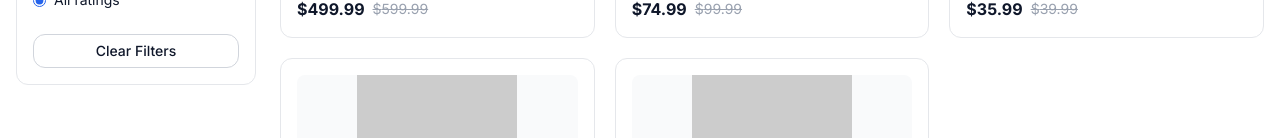
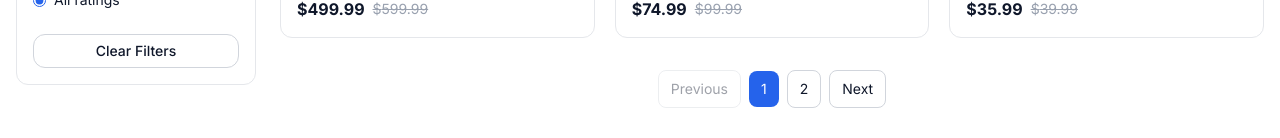
Before and after one commit to rahulk1422/ecommerce-frontend, a React (Vite) app: page /shop in a window 1280 px wide. Shown: the part 814-952 px from the top of the page. Built offline with nearby package versions, Linux system fonts and the light colour scheme.

Commit message:
Add pagination and reset page on filter change

```diff
--- /dev/null
+++ b/src/components/common/Pagination.jsx
@@ -0,0 +1,49 @@
+function Pagination({ currentPage, totalPages, onPageChange }) {
+
+    if (totalPages <= 1) {
+        return null;
+    }
+
+    const pages = [];
+    for (let i = 1; i <= totalPages; i++) {
+        pages.push(i);
+    }
+
+    return (
+        <div className="flex items-center justify-center gap-2 mt-8">
+            <button
+                onClick={() => onPageChange(currentPage - 1)}
+                disabled={currentPage === 1}
+                className="px-3 py-2 border border-gray-300 rounded-lg text-sm disabled:opacity-40 disabled:cursor-not-allowed hover:bg-gray-bg"
+            >
+                Previous
+            </button>
+
+            {pages.map((page) => {
+                let pageStyle = "border border-gray-300 text-dark hover:bg-gray-bg";
+
+                if(page === currentPage){
+                    pageStyle = "bg-primary text-white";
+                }
+
+                return (
+                    <button
+                       key ={page}
+                       onClick={() => onPageChange(page)}
+                       className={`px-3 py-2 rounded-lg text-sm ${pageStyle}`}
+                    >
+                      {page}
+                    </button>
+                )
+            })}
+            <button
+                onClick={() => onPageChange(currentPage + 1)}
+                disabled={currentPage === totalPages}
+                className="px-3 py-2 border border-gray-300 rounded-lg text-sm disabled:opacity-40 disabled:cursor-not-allowed hover:bg-gray-bg"
+            >
+                Next
+            </button>
+        </div>
+    );
+}
+export default Pagination;
--- a/src/pages/Shop.jsx
+++ b/src/pages/Shop.jsx
@@ -2,6 +2,7 @@ import { useState } from "react";
 import { products } from "../data/products";
 import ProductCard from "../components/product/ProductCard";
 import FilterSidebar from "../components/product/FilterSidebar";
+import Pagination from "../components/common/Pagination";
 
 function Shop() {
   const [selectedCategory, setSelectedCategory] = useState("All");
@@ -9,6 +10,10 @@ function Shop() {
   const [sortBy, setSortBy] = useState("default");
   const [maxPrice, setMaxPrice] = useState(500)
   const [minRating, setMinRating] = useState(0);
+  const [currentPage, setCurrentPage] = useState(1);
+  const itemsPerPage = 6;
+
+
 
   const handleBrandToggle = (brand) => {
     if (selectedBrands.includes(brand)) {
@@ -16,6 +21,7 @@ function Shop() {
     } else {
       setSelectedBrands([...selectedBrands, brand]);
     }
+    setCurrentPage(1);   // NEW
   };
 
   const handleClear = () => {
@@ -24,28 +30,55 @@ function Shop() {
     setSortBy("default");
     setMaxPrice(500);
     setMinRating(0);
+    setCurrentPage(1);   // NEW
+  };
+
+  // NEW: category, price, rating aur sort ke liye
+  const handleCategoryChange = (category) => {
+    setSelectedCategory(category);
+    setCurrentPage(1);
+  };
+
+  const handlePriceChange = (price) => {
+    setMaxPrice(price);
+    setCurrentPage(1);
+  };
+
+  const handleRatingChange = (rating) => {
+    setMinRating(rating);
+    setCurrentPage(1);
+  };
+
+  const handleSortChange = (e) => {
+    setSortBy(e.target.value);
+    setCurrentPage(1);
   };
 
   const filteredProducts = products.filter((product) => {
     const categoryMatch = selectedCategory === "All" || product.category === selectedCategory;
-    const brandMatch   = selectedBrands.length === 0 || selectedBrands.includes(product.brand);
-    const priceMatch  = product.price <= maxPrice;
+    const brandMatch = selectedBrands.length === 0 || selectedBrands.includes(product.brand);
+    const priceMatch = product.price <= maxPrice;
     const ratingMatch = product.rating >= minRating;
 
     return categoryMatch && brandMatch && priceMatch && ratingMatch;
   });
 
-  const sortedProducts =filteredProducts.slice();
+  const sortedProducts = filteredProducts.slice();
 
-  if(sortBy === "price-low"){
-    sortedProducts.sort((a,b) => a.price - b.price)
+  if (sortBy === "price-low") {
+    sortedProducts.sort((a, b) => a.price - b.price)
   }
-  if(sortBy === "price-high"){
+  if (sortBy === "price-high") {
     sortedProducts.sort((a, b) => b.price - a.price);
   }
-  if(sortBy === "rating"){
+  if (sortBy === "rating") {
     sortedProducts.sort((a, b) => b.rating - a.rating)
   }
+
+  const totalPages = Math.ceil(sortedProducts.length / itemsPerPage);
+  const startIndex = (currentPage - 1) * itemsPerPage;
+  const visibleProducts = sortedProducts.slice(startIndex, startIndex + itemsPerPage);
+
 
   return (
     <div className="max-w-7xl mx-auto px-4 py-10">
@@ -59,16 +92,16 @@ function Shop() {
 
         <FilterSidebar
           selectedCategory={selectedCategory}
-          onCategoryChange={setSelectedCategory}
+          onCategoryChange={handleCategoryChange}    // changed
 
           selectedBrands={selectedBrands}
           onBrandToggle={handleBrandToggle}
 
-          maxPrice = {maxPrice}
-          onPriceChange = {setMaxPrice}
+          maxPrice={maxPrice}
+          onPriceChange={handlePriceChange}          // changed
 
-          minRating = {minRating}
-          onRatingChange = {setMinRating}
+          minRating={minRating}
+          onRatingChange={handleRatingChange}        // changed
 
           onClear={handleClear}
         />
@@ -81,7 +114,7 @@ function Shop() {
 
             <select
               value={sortBy}
-               onChange={(e) => setSortBy(e.target.value)}
+              onChange={handleSortChange}
               className="border border-gray-300 rounded-lg px-3 py-2 text-sm"
             >
               <option value="default">Sort by:Default</option>
@@ -96,11 +129,19 @@ function Shop() {
               No products found. Try changing the filters.
             </p>
           ) : (
+            <>
               <div className="grid grid-cols-2 md:grid-cols-3 gap-5">
-              {sortedProducts.map((product) => (
+                {visibleProducts.map((product) => (
                   <ProductCard key={product.id} product={product} />
                 ))}
               </div>
+
+              <Pagination
+                currentPage={currentPage}
+                totalPages={totalPages}
+                onPageChange={setCurrentPage}
+              />
+            </>
           )}
         </div>
 
```
Lines whose indentation alone changed are shown as unchanged.
